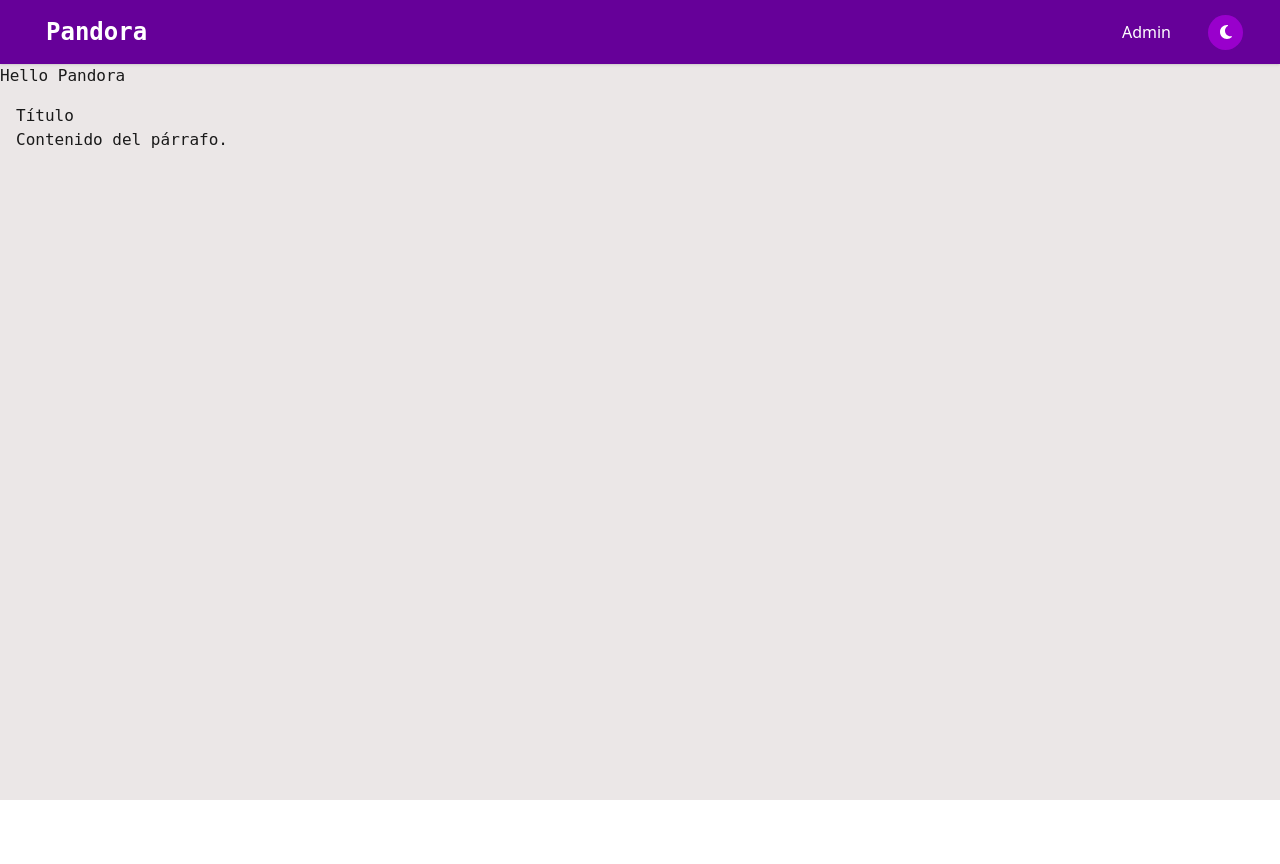
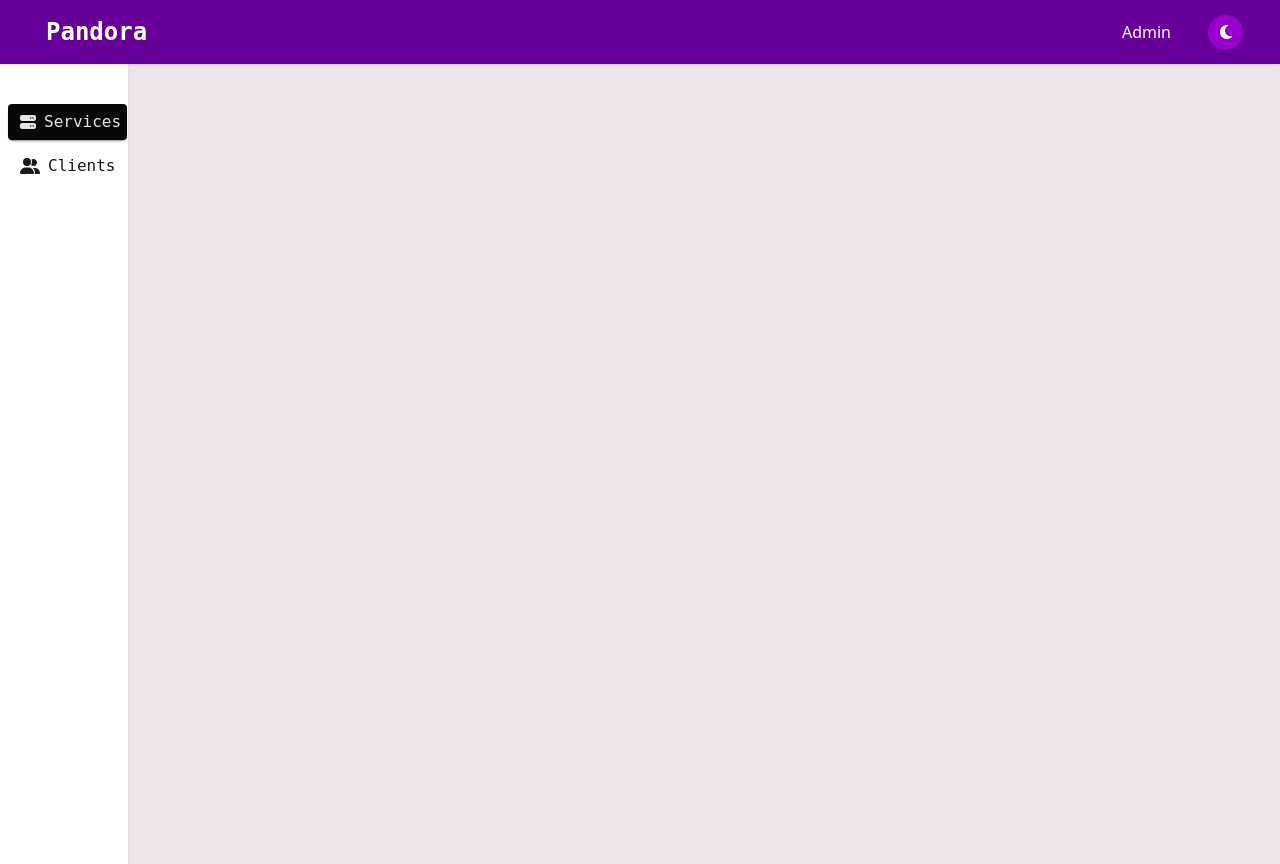
Before and after one commit to PandoraSuite/pandora-admin, a Vue app: page / in a window 1280 px wide. Before the commit the page ends 800 px from the top, so only its background shows below. Built offline with nearby package versions, Linux system fonts and the light colour scheme.

Commit message:
:sparkles: feat(sidebar) Build sidebar component, calling it from app.vue.

```diff
--- a/src/App.vue
+++ b/src/App.vue
@@ -1,6 +1,7 @@
 <script setup lang="ts">
 import { onMounted } from "vue";
 import Navbar from "./components/Navbar.vue";
+import Sidebar from "./components/Sidebar.vue";
 
 onMounted(() => {
   const currentTheme = localStorage.getItem("data-theme") || "light";
@@ -10,13 +11,9 @@ onMounted(() => {
 
 <template>
   <Navbar  />
+  <Sidebar />
 
-  <h1 class="text">Hello Pandora</h1>
-
-  <div class="text-text p-4 rounded">
-    <h1 class="text-text">Título</h1>
-    <p class="text-text">Contenido del párrafo.</p>
-  </div>
+  <slot></slot>
 </template>
 
 <style scoped></style>
--- /dev/null
+++ b/src/components/Sidebar.vue
@@ -0,0 +1,30 @@
+<template>
+  <div>
+    <ul
+      class="menu bg-sidebar w-[10%] min-h-screen overflow-x-hidden shadow-sm py-10 gap-2"
+    >
+      <li class="flex flex-row gap-1.5 content-center h-auto">
+        <a class="w-[95%] menu-active">
+          <font-awesome-icon
+            :icon="['fa', 'server']"
+            class="text text-text-primary"
+          />
+          Services
+        </a>
+      </li>
+      <li class="flex flex-row gap-1.5 content-center h-auto">
+        <a class="w-[95%]">
+          <font-awesome-icon
+            :icon="['fa', 'user-group']"
+            class="text text-text-primary"
+          />
+          Clients
+        </a>
+      </li>
+    </ul>
+  </div>
+</template>
+
+<script setup lang="ts"></script>
+
+<style scoped></style>
```
